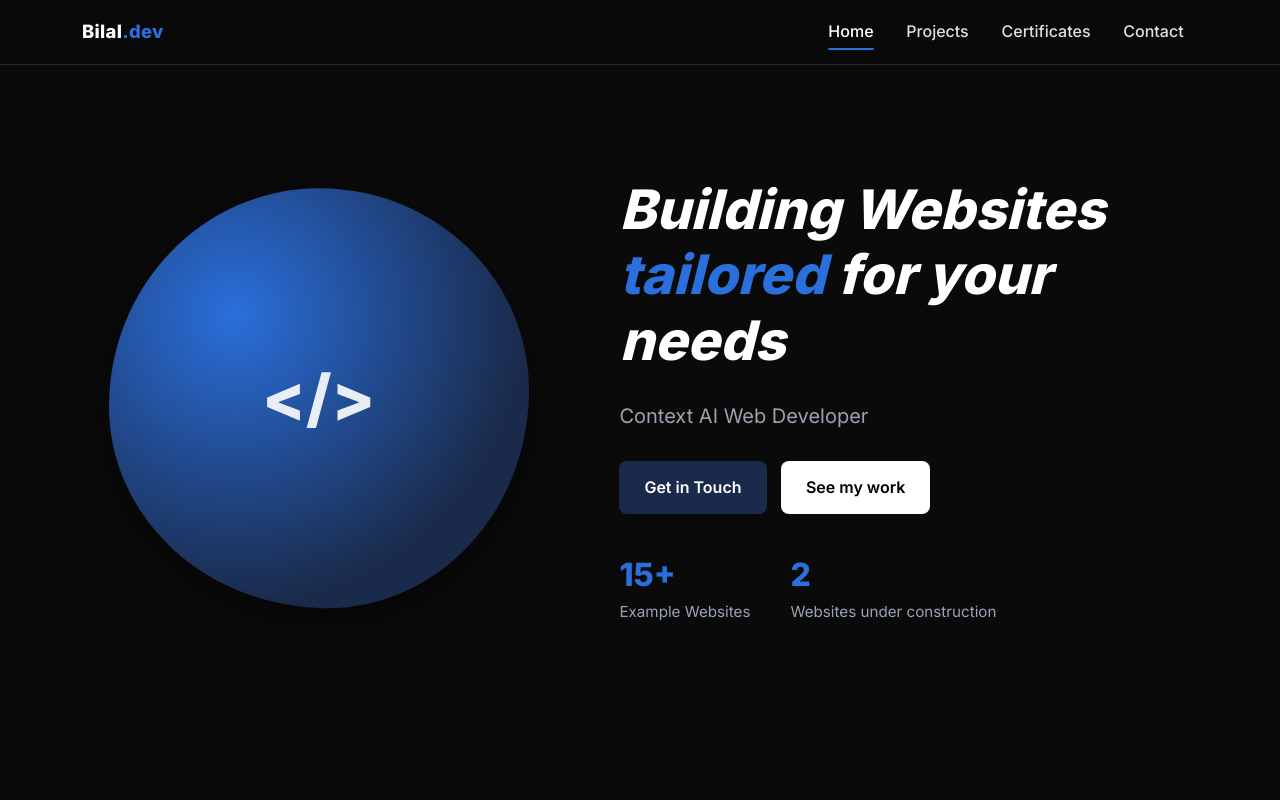
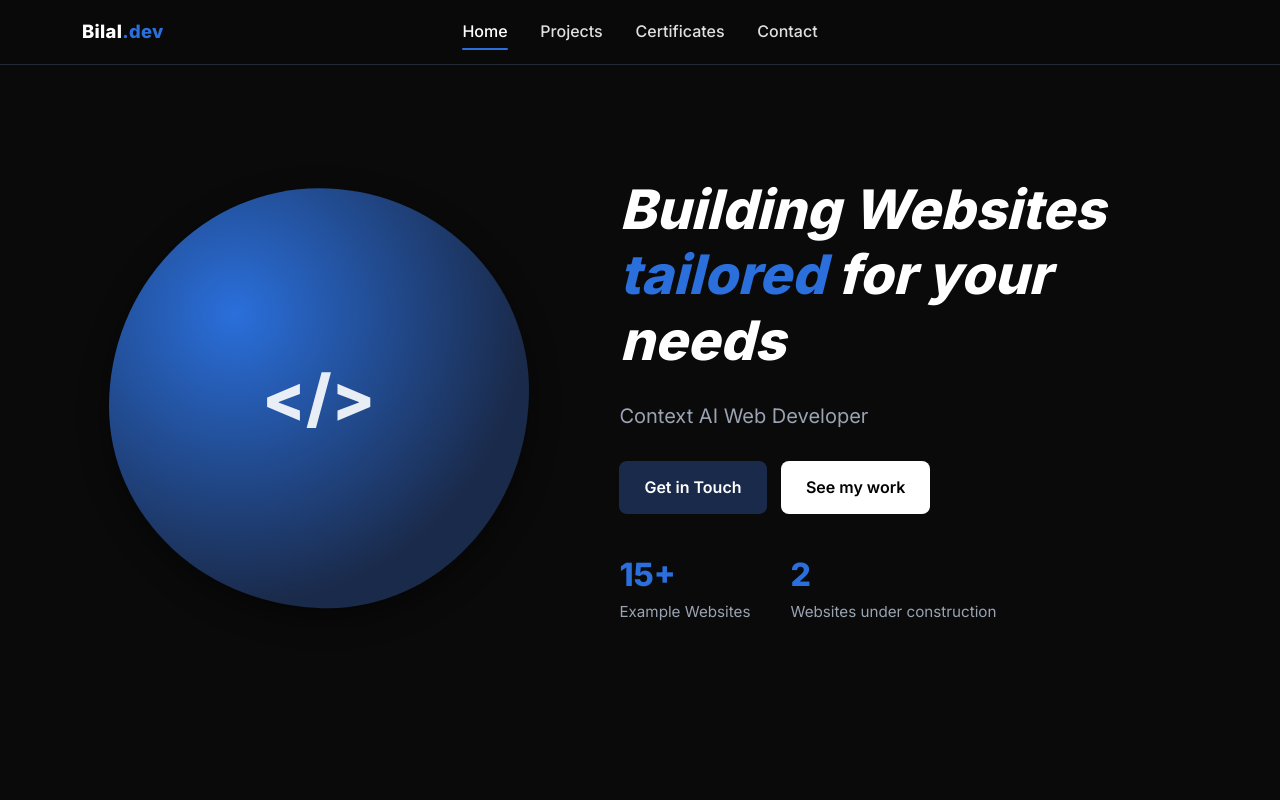
Before and after one commit to MBilalSIddiqi/portfolio, a plain HTML site: page index.html in a window 1280 px wide. Shown: the top 800 px of the page. Drawn offline with Linux system fonts and the light colour scheme.

Commit message:
Center nav links on desktop while keeping brand left-aligned
Position .nav__list absolutely (centered) on desktop so the link group
sits in the middle of the bar independent of the brand width.

Co-Authored-By: Claude Sonnet 4.6 (1M context) <noreply@anthropic.com>

```diff
--- a/css/style.css
+++ b/css/style.css
@@ -156,6 +156,7 @@ ul { margin: 0; padding: 0; list-style: none; }
   justify-content: space-between;
   gap: 1rem;
   min-height: 64px;
+  position: relative;
 }
 
 .nav__brand {
@@ -232,6 +233,11 @@ ul { margin: 0; padding: 0; list-style: none; }
 }
 @media (min-width: 761px) {
   .nav__toggle { display: none; }
+  .nav__list {
+    position: absolute;
+    left: 50%;
+    transform: translateX(-50%);
+  }
 }
 
 /* ============================================================
```
